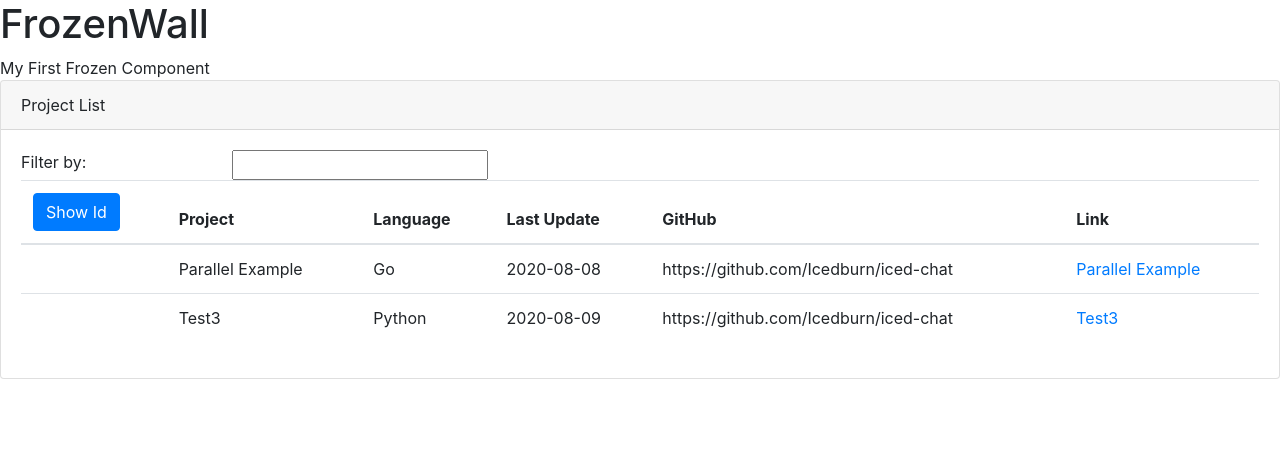
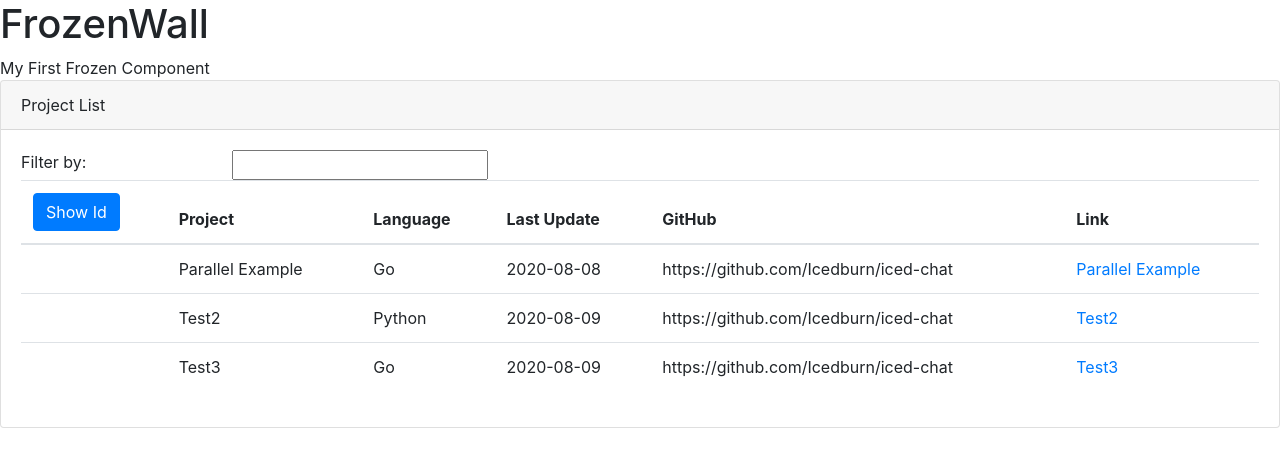
Before and after one commit to Icedburn/FrozenWall, an Angular app: page / in a window 1280 px wide. Shown: the top 466 px of the page. Built offline with nearby package versions, Linux system fonts and the light colour scheme.

Commit message:
Adding some http request to get projects from json file

```diff
--- a/angular.json
+++ b/angular.json
@@ -21,7 +21,8 @@
             "aot": true,
             "assets": [
               "src/favicon.ico",
-              "src/assets"
+              "src/assets",
+              "src/data"
             ],
             "styles": [
               "src/styles.css"
@@ -85,7 +86,8 @@
             "karmaConfig": "karma.conf.js",
             "assets": [
               "src/favicon.ico",
-              "src/assets"
+              "src/assets",
+              "src/data"
             ],
             "styles": [
               "src/styles.css"
--- a/src/app/projects/project-list.component.ts
+++ b/src/app/projects/project-list.component.ts
@@ -11,6 +11,7 @@ import {ProjectService} from './project.service';
 export class ProjectListComponent implements OnInit {
   pageTitle = 'Project List';
   showId = false;
+  errorMessage: string;
   filteredProjects: IProject[];
 
   _listFilter: string;
@@ -38,7 +39,14 @@ export class ProjectListComponent implements OnInit {
   }
 
   ngOnInit(): void {
-    this.projects = this.projectService.getProjects();
+    this.projectService.getProjects().subscribe({
+      next: projects => {
+        this.projects = projects;
+        this.filteredProjects = this.projects;
+        this._listFilter = '';
+      },
+      error: err => this.errorMessage = err
+    });
     this.filteredProjects = this.projects;
     this._listFilter = '';
   }
--- a/src/app/projects/project.service.ts
+++ b/src/app/projects/project.service.ts
@@ -1,6 +1,8 @@
 import {Injectable} from '@angular/core';
-import {HttpClient} from '@angular/common/http';
+import {HttpClient, HttpErrorResponse} from '@angular/common/http';
 import {IProject} from './IProject';
+import {Observable, throwError} from 'rxjs';
+import {catchError, tap} from 'rxjs/operators';
 
 @Injectable({
   providedIn: 'root'
@@ -8,27 +10,24 @@ import {IProject} from './IProject';
 
 export class ProjectService {
   constructor(private http: HttpClient) {}
+  private projectUrl = 'data/projects.json';
 
-  getProjects(): IProject[] {
-    return [
-    {
-      Id: 0,
-        Name: 'Parallel Example',
-      Language: 'Go',
-      CreationDate: '2020-08-08',
-      LastUpdate: '2020-08-08',
-      GitHubLink: 'https://github.com/Icedburn/iced-chat',
-      ProjectLink: 'www.google.com'
-    },
-    {
-      Id: 1,
-        Name: 'Test3',
-      Language: 'Python',
-      CreationDate: '2020-07-08',
-      LastUpdate: '2020-08-09',
-      GitHubLink: 'https://github.com/Icedburn/iced-chat',
-      ProjectLink: 'www.google2.com'
-    }];
-    // return this.http.get<IProject[]>(this.projectUrl);
+  private static handleError(err: HttpErrorResponse): Observable<never> {
+    let errorMessage = '';
+    if (err.error instanceof ErrorEvent) {
+      errorMessage = `An error occurred: ${err.error.message}`;
+    } else {
+      errorMessage = `Server returned code: ${err.status}, error message is: ${err.message}`;
+    }
+    console.error(errorMessage);
+    return throwError(errorMessage);
+  }
+
+  getProjects(): Observable<IProject[]> {
+    return this.http.get<IProject[]>(this.projectUrl)
+      .pipe(
+        tap(data => console.log('All: ' + JSON.stringify(data))),
+        catchError(ProjectService.handleError)
+      );
   }
 }
--- /dev/null
+++ b/src/data/projects.json
@@ -0,0 +1,29 @@
+[
+ {
+   "Id": 0,
+   "Name": "Parallel Example",
+   "Language": "Go",
+   "CreationDate": "2020-08-08",
+   "LastUpdate": "2020-08-08",
+   "GitHubLink": "https://github.com/Icedburn/iced-chat",
+   "ProjectLink": "www.google.com"
+ },
+ {
+   "Id": 1,
+   "Name": "Test2",
+   "Language": "Python",
+   "CreationDate": "2020-07-08",
+   "LastUpdate": "2020-08-09",
+   "GitHubLink": "https://github.com/Icedburn/iced-chat",
+   "ProjectLink": "www.google2.com"
+ },
+  {
+    "Id": 2,
+    "Name": "Test3",
+    "Language": "Go",
+    "CreationDate": "2020-04-08",
+    "LastUpdate": "2020-08-09",
+    "GitHubLink": "https://github.com/Icedburn/iced-chat",
+    "ProjectLink": "www.gmail.com"
+  }
+]
```
